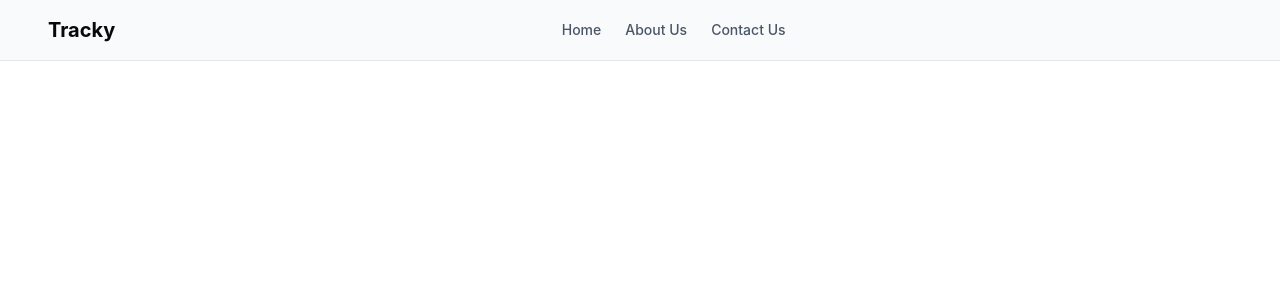
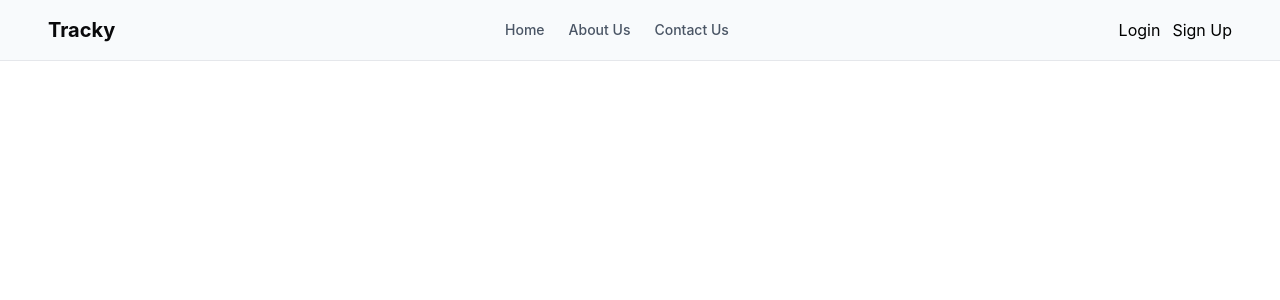
Before and after one commit to nikkoensomo/tracky, a React (Vite) app in the folder client/: page / in a window 1280 px wide. Shown: the top 300 px of the page. Built offline with nearby package versions, Linux system fonts and the light colour scheme.

Commit message:
feat: added login an signup buttons in landing page header

```diff
--- /dev/null
+++ b/client/src/components/buttons/LoginHeaderButton.tsx
@@ -0,0 +1,18 @@
+type ButtonProps = {
+    onClick: () => void;
+}
+
+const LoginHeaderButton = ({ onClick }: ButtonProps) => {
+    return (
+        <>
+            <button
+                className="text-black hover:text-gray-400 cursor-pointer focus:outline-none focus:ring-2 focus:ring-zinc-900 focus:ring-offset-2"
+                onClick={onClick}
+            >
+                Login
+            </button>
+        </>
+    )
+}
+
+export default LoginHeaderButton;
--- /dev/null
+++ b/client/src/components/buttons/SignUpHeaderButton.tsx
@@ -0,0 +1,18 @@
+type ButtonProps = {
+    onClick: () => void;
+}
+
+const SignUpHeaderButton = ({ onClick }: ButtonProps) => {
+    return (
+        <>
+            <button
+                className="text-black hover:text-gray-400 cursor-pointer focus:outline-none focus:ring-2 focus:ring-zinc-900 focus:ring-offset-2"
+                onClick={onClick}
+            >
+                Sign Up
+            </button>
+        </>
+    )
+}
+
+export default SignUpHeaderButton;
--- a/client/src/components/headers/LandingPageHeader.tsx
+++ b/client/src/components/headers/LandingPageHeader.tsx
@@ -1,4 +1,15 @@
 import { NavLink } from "react-router-dom";
+
+import LoginHeaderButton from "../buttons/LoginHeaderButton";
+import SignUpHeaderButton from "../buttons/SignUpHeaderButton";
+
+const handleLogin = () => {
+    console.log('clicked');
+}
+
+const handleSignUp = () => {
+    console.log('clicked');
+}
 
 const LandingPageHeader = () => {
     return (
@@ -22,7 +33,13 @@ const LandingPageHeader = () => {
                     </nav>
 
                     <div className="flex gap-3">
+                        <LoginHeaderButton
+                            onClick={handleLogin}
+                        />
 
+                        <SignUpHeaderButton
+                            onClick={handleSignUp}
+                        />
                     </div>
                 </div>
             </header>
```
